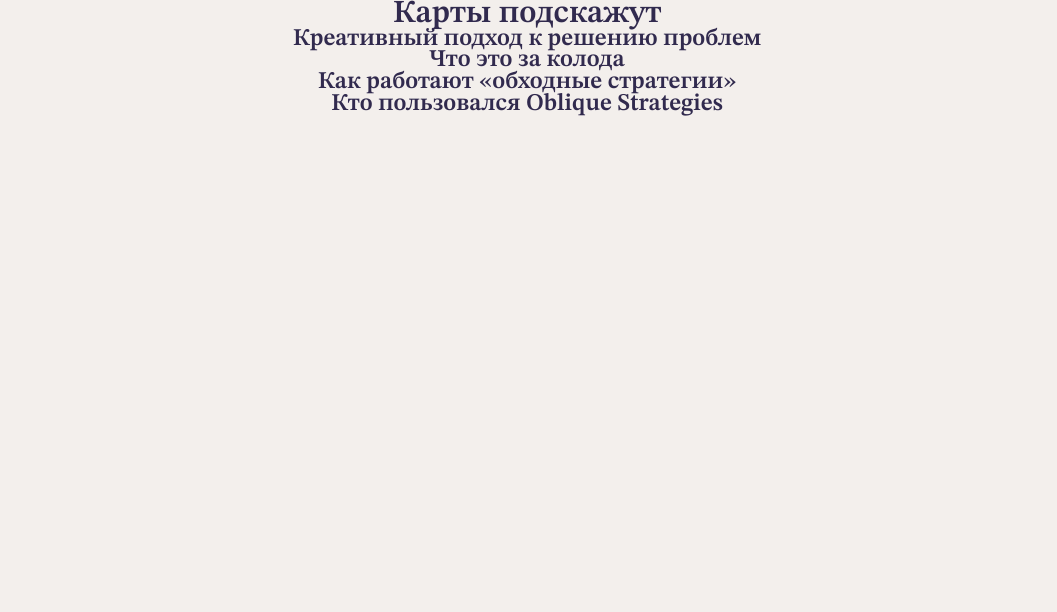
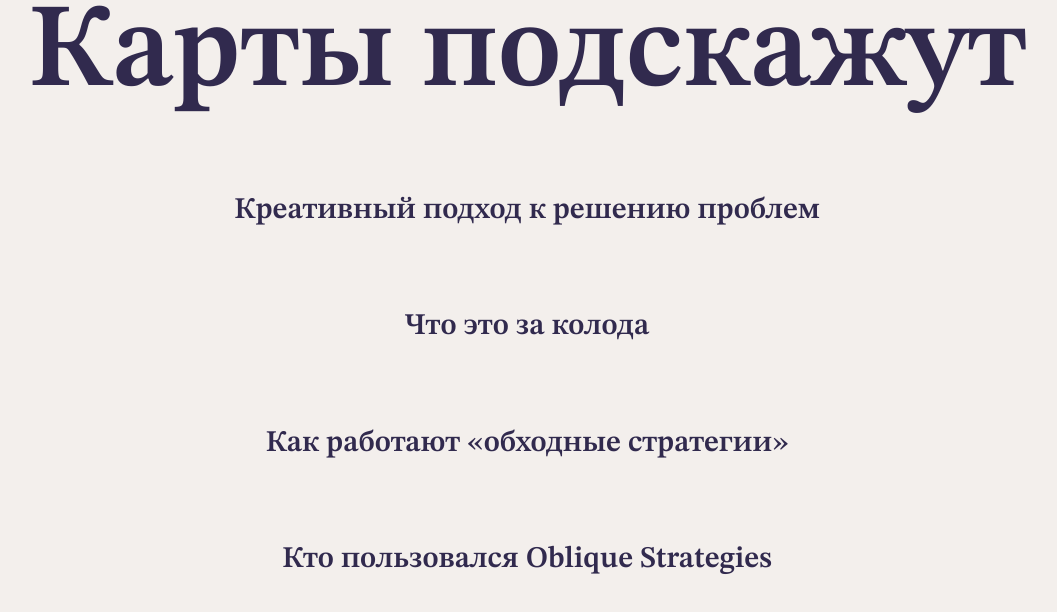
Before and after one commit to Konstantin-Leontyev/karty-podskazhut, a plain HTML site: page index.html in a window 1280 px wide. Shown: the whole page, without its empty margins (113-1170 px from the left). Drawn offline with Linux system fonts and the light colour scheme.

Commit message:
feat(step 3): Heading Styles

```diff
--- a/index.html
+++ b/index.html
@@ -14,13 +14,13 @@
   </head>
   <body class="page theme_dark">
     <header class="header">
-      <h1 class="heading content-section">Карты подскажут</h1>
+      <h1 class="content-section header-title heading">Карты подскажут</h1>
     </header>
     <main class="content content-section">
-      <h2 class="heading">Креативный подход к решению проблем</h2>
-      <h2 class="heading">Что это за колода</h2>
-      <h2 class="heading">Как работают «обходные стратегии»</h2>
-      <h2 class="heading">Кто пользовался Oblique Strategies</h2>
+      <h2 class="content__title heading">Креативный подход к решению проблем</h2>
+      <h2 class="content__title heading">Что это за колода</h2>
+      <h2 class="content__title heading">Как работают «обходные стратегии»</h2>
+      <h2 class="content__title heading">Кто пользовался Oblique Strategies</h2>
     </main>
     <footer class="footer"></footer>
 
--- a/styles/styles.css
+++ b/styles/styles.css
@@ -10,6 +10,10 @@
   background-color: var(--bg-color);
   color: var(--text-color);
   font-family: var(--main-font), sans-serif;
+}g
+
+.header {
+  padding-top: 10vw;
 }
 
 .heading {
@@ -22,3 +26,14 @@
 .content-section {
   padding: 0 5vw;
 }
+
+.header-title {
+  font-size: clamp(3.75rem, 2.5rem + 6.1728vw, 7.5rem);
+  margin-bottom: 40px;
+}
+
+.content__title {
+  font-size: 30px;
+  margin-top: 7vw;
+  margin-bottom: 2.5vw;
+}
```
